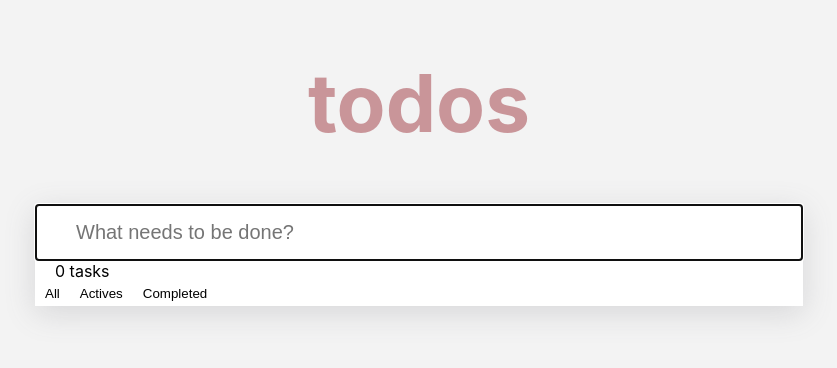
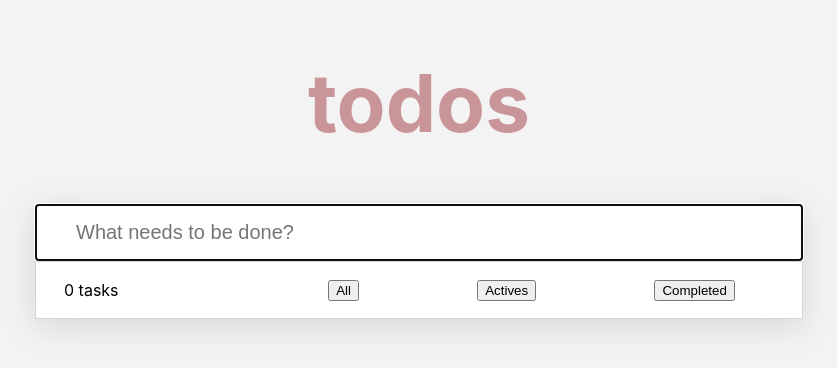
Before and after one commit to yuki-o1o5/ToDoList, a React (Create React App) app: page / in a window 1280 px wide. Shown: the top 368 px of the page, without its empty margins (221-1058 px from the left). Built offline with nearby package versions, Linux system fonts and the light colour scheme.

Commit message:
docs/add button function

```diff
--- a/src/App.js
+++ b/src/App.js
@@ -6,11 +6,14 @@ import "./App.css";
 function App() {
   const [todos, setTodos] = useState([]);
 
+  const [filterType, setFilterType] = useState("all");
+
   const todoNameRef = useRef();
 
   const handleAddTodo = (event) => {
     if (todoNameRef.current.value.length > 0 && event.key === "Enter") {
       const myListName = todoNameRef.current.value;
+      // use spread operater.
       setTodos((prevTodos) => {
         return [
           ...prevTodos,
@@ -35,6 +38,7 @@ function App() {
       (secondNewTodo) => secondNewTodo.id === id
     );
     const indexOfRemove = secondNewTodos.indexOf(secondNewTodo);
+    // If to-do item is found, remove the element from the array.
     if (indexOfRemove !== -1) {
       secondNewTodos.splice(indexOfRemove, 1);
       setTodos(secondNewTodos);
@@ -43,13 +47,30 @@ function App() {
 
   const reEditTodoName = (id, name) => {
     const thirdNewTodos = [...todos];
-    const thirdNewTodo = thirdNewTodos.find((thirdNewTodo) => thirdNewTodo.id === id);
+    const thirdNewTodo = thirdNewTodos.find(
+      (thirdNewTodo) => thirdNewTodo.id === id
+    );
     thirdNewTodo.name = name;
     setTodos(thirdNewTodos);
   };
 
-  const handleTagBlur = () => {
-    console.log("hello");
+  let filteredTodos = todos;
+  if (filterType === "active") {
+    filteredTodos = todos.filter((todo) => !todo.isCompleted);
+  } else if (filterType === "completed") {
+    filteredTodos = todos.filter((todo) => todo.isCompleted);
+  }
+
+  const clickAll = () => {
+    setFilterType("all");
+  };
+
+  const clickActivities = () => {
+    setFilterType("active");
+  };
+
+  const clickCompleted = () => {
+    setFilterType("completed");
   };
 
   return (
@@ -62,24 +83,29 @@ function App() {
           placeholder="What needs to be done?"
           onKeyDown={handleAddTodo}
           ref={todoNameRef}
-          onBlur={handleTagBlur}
           autoFocus
         />
         <TodoList
-          todos={todos}
+          todos={filteredTodos}
           watchingCheckBox={watchingCheckBox}
           handleRemoveTodo={handleRemoveTodo}
           reEditTodoName={reEditTodoName}
         />
 
-        <div className="linkBarContainer">
+        <div className="footerContainer">
           <div className="itemNumber">
             {todos.filter((todo) => !todo.isCompleted).length} tasks
           </div>
-          <div className="linkContainer">
-            <button className="linkButton">All</button>
-            <button className="linkButton">Actives</button>
-            <button className="linkButton">Completed</button>
+          <div className="buttonContainer">
+            <button className="button" onClick={clickAll}>
+              All
+            </button>
+            <button className="button" onClick={clickActivities}>
+              Actives
+            </button>
+            <button className="button" onClick={clickCompleted}>
+              Completed
+            </button>
           </div>
         </div>
       </div>
```
